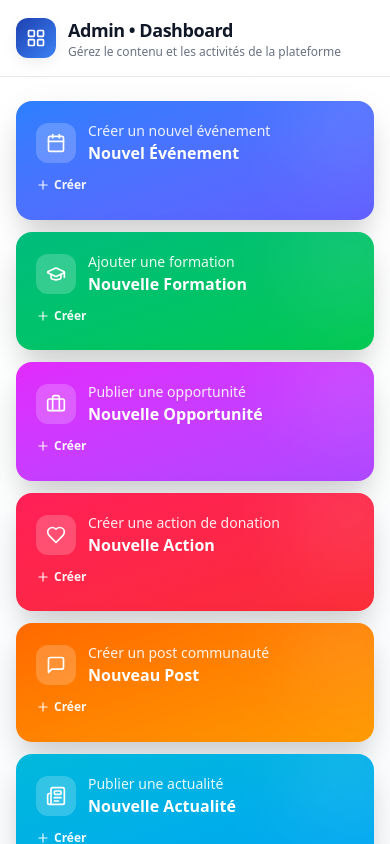
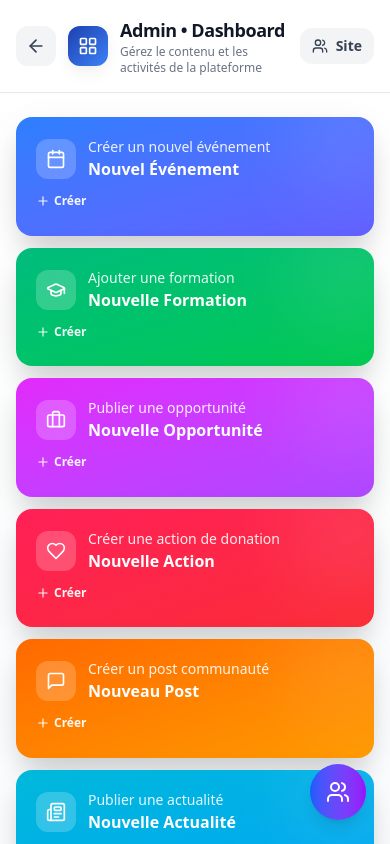
Before and after one commit to EMMADEKO10/mosaique, a Next.js app: page /admin in a window 390 px wide. Shown: the top 844 px of the page. Built offline with nearby package versions, Linux system fonts and the light colour scheme.

Commit message:
`Added navigation links and floating button for mobile layout`

```diff
--- a/src/app/(admin)/admin/page.tsx
+++ b/src/app/(admin)/admin/page.tsx
@@ -1,6 +1,6 @@
 "use client"
 
-import { Calendar, GraduationCap, Briefcase, Heart, Users, Plus, LayoutGrid, BookOpen, Landmark, MessageSquare, Newspaper, Music } from "lucide-react"
+import { Calendar, GraduationCap, Briefcase, Heart, Users, Plus, LayoutGrid, BookOpen, Landmark, MessageSquare, Newspaper, Music, ArrowLeft } from "lucide-react"
 import Link from "next/link"
 
 export default function AdminDashboardPage() {
@@ -9,6 +9,9 @@ export default function AdminDashboardPage() {
       {/* Header */}
       <header className="sticky top-0 z-20 bg-white/80 backdrop-blur border-b border-gray-200">
         <div className="mx-auto max-w-7xl px-4 sm:px-6 lg:px-8 py-4 flex items-center gap-3">
+          <Link href="/" className="sm:hidden flex items-center justify-center w-10 h-10 rounded-xl bg-gray-100 hover:bg-gray-200 text-gray-700 transition-colors">
+            <ArrowLeft className="w-5 h-5" />
+          </Link>
           <div className="h-10 w-10 rounded-xl bg-gradient-primary text-white flex items-center justify-center shadow-soft">
             <LayoutGrid className="w-5 h-5" />
           </div>
@@ -16,9 +19,10 @@ export default function AdminDashboardPage() {
             <h1 className="text-lg sm:text-xl font-extrabold tracking-tight text-gray-900">Admin • Dashboard</h1>
             <p className="text-xs text-gray-500">Gérez le contenu et les activités de la plateforme</p>
           </div>
-          <Link href="/" className="hidden sm:inline-flex items-center gap-2 px-3 py-2 text-sm font-semibold rounded-xl bg-gray-100 hover:bg-gray-200 text-gray-700 transition-colors">
+          <Link href="/" className="inline-flex items-center gap-2 px-3 py-2 text-sm font-semibold rounded-xl bg-gray-100 hover:bg-gray-200 text-gray-700 transition-colors">
             <Users className="w-4 h-4" />
-            Aller au site
+            <span className="hidden sm:inline">Aller au site</span>
+            <span className="sm:hidden">Site</span>
           </Link>
         </div>
       </header>
@@ -90,6 +94,16 @@ export default function AdminDashboardPage() {
           </div>
         </section>
       </main>
+
+      {/* Bouton flottant pour retour au site (mobile uniquement) */}
+      <div className="fixed bottom-6 right-6 sm:hidden z-50">
+        <Link
+          href="/"
+          className="flex items-center justify-center w-14 h-14 rounded-full bg-gradient-to-r from-blue-600 to-purple-600 text-white shadow-lg hover:shadow-xl transition-all duration-200 hover:scale-105"
+        >
+          <Users className="w-6 h-6" />
+        </Link>
+      </div>
     </div>
   )
 }
```
